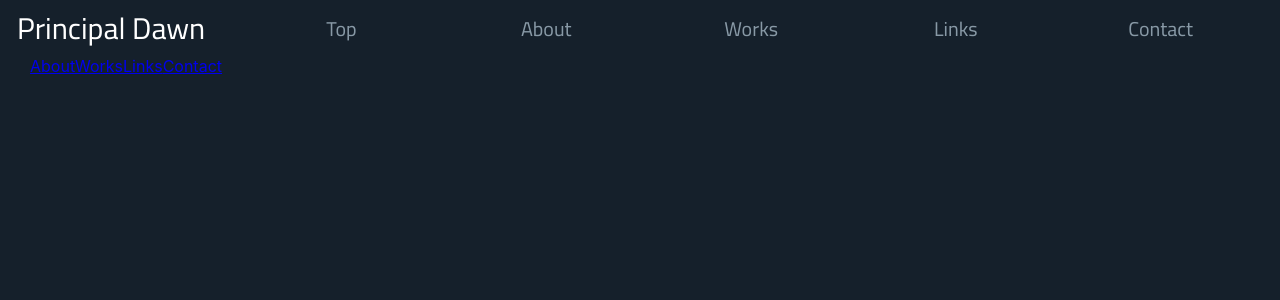
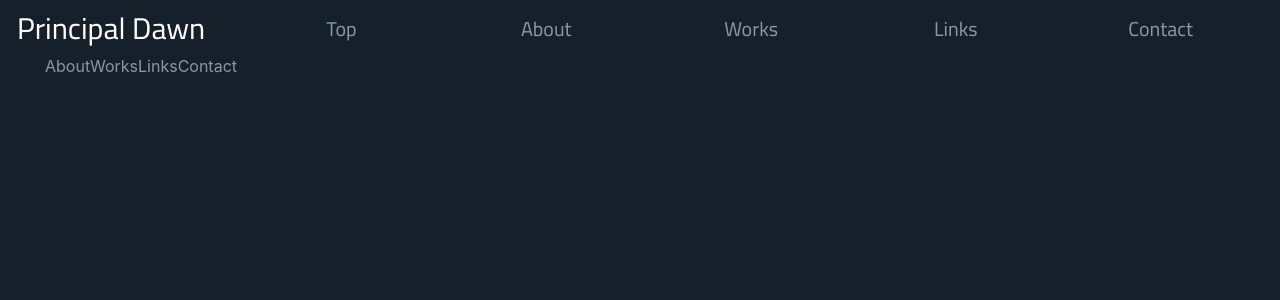
Before and after one commit to maakunn89/work_project_public, a React (Create React App) app: page / in a window 1280 px wide. Shown: the top 300 px of the page. Built offline with nearby package versions, Linux system fonts and the light colour scheme.

Commit message:
Top画面の一部レイアウト修正

```diff
--- a/src/blog/tsx/Top.tsx
+++ b/src/blog/tsx/Top.tsx
@@ -9,10 +9,20 @@ const Top = () => {
       <Helmet>
         <title>Principal Dawn</title>
       </Helmet>
-      <Link to="/about">About</Link>
-      <Link to="/works">Works</Link>
-      <Link to="/links">Links</Link>
-      <Link to="/contact">Contact</Link>
+      <div className="contents">
+        <Link className="link" to="/about">
+          About
+        </Link>
+        <Link className="link" to="/works">
+          Works
+        </Link>
+        <Link className="link" to="/links">
+          Links
+        </Link>
+        <Link className="link" to="/contact">
+          Contact
+        </Link>
+      </div>
     </div>
   )
 }
```
